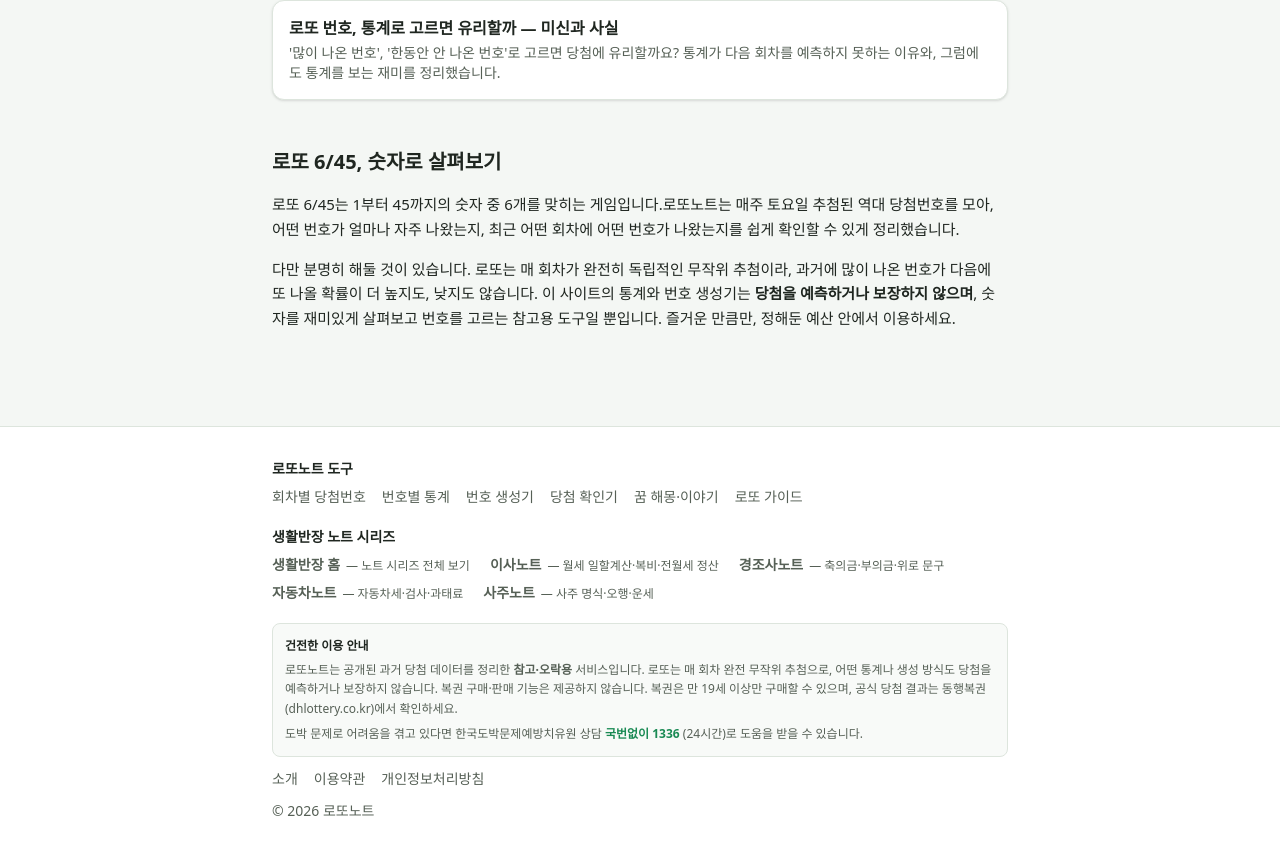
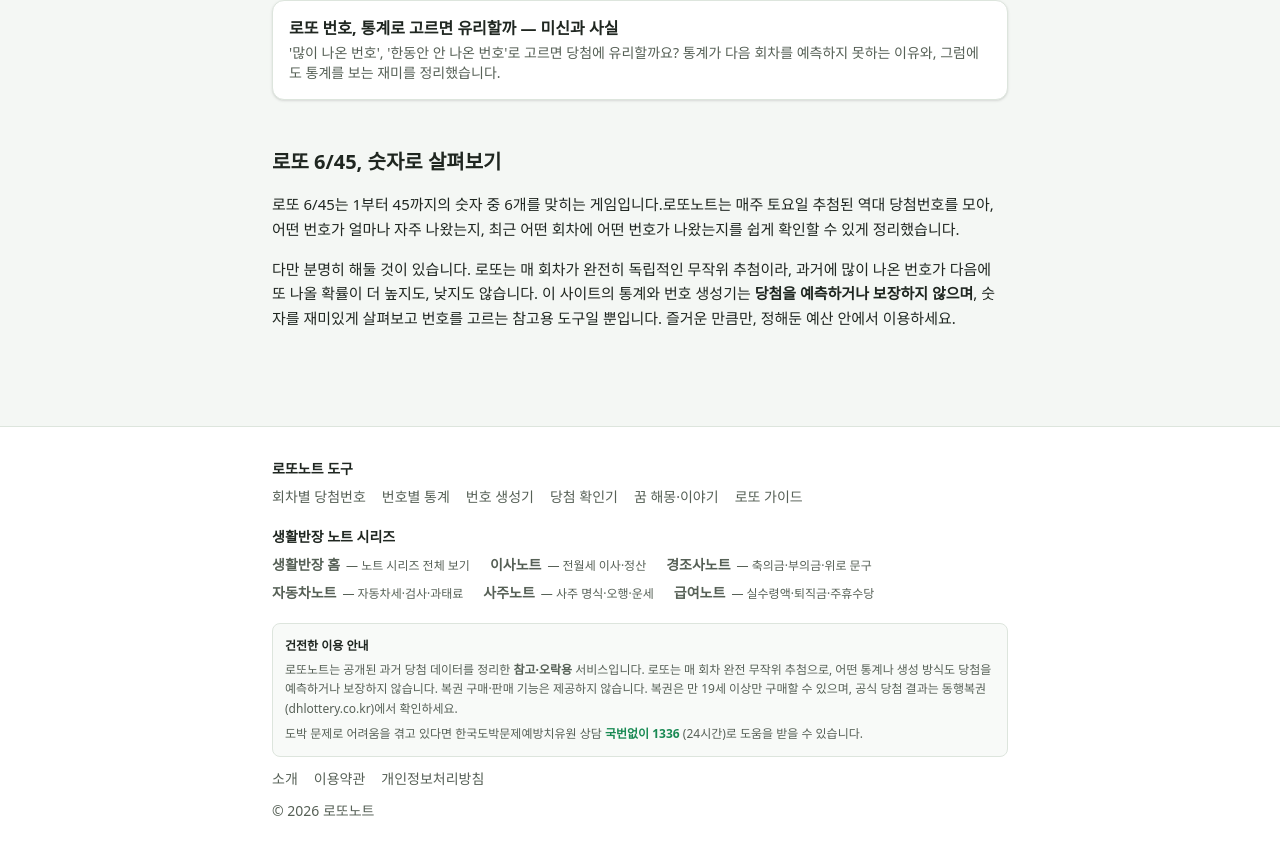
Before and after one commit to cdkjjang/lotto-note, a Next.js app: page / in a window 1280 px wide. Shown: the part 1700-2553 px from the top of the page. Built offline with nearby package versions, Linux system fonts and the light colour scheme; no server answers; a web font is replaced by a local one.

Commit message:
크로스링크 정본 통일 — 6개 노트 전체 연결
FamilyLinks를 전 사이트 공통 정본(SITES 배열 + CURRENT 자기제외)으로 교체.
사주·급여·로또를 포함해 모든 형제 노트가 서로 연결되도록 동기화.

```diff
--- a/components/FamilyLinks.tsx
+++ b/components/FamilyLinks.tsx
@@ -1,38 +1,24 @@
-// 생활반장 노트 시리즈 크로스링크 — 허브·형제 노트로 연결 (자기 자신 제외)
-const FAMILY = [
-  {
-    name: "생활반장 홈",
-    url: "https://lifebanjang.com",
-    desc: "노트 시리즈 전체 보기",
-  },
-  {
-    name: "이사노트",
-    url: "https://isa.lifebanjang.com",
-    desc: "월세 일할계산·복비·전월세 정산",
-  },
-  {
-    name: "경조사노트",
-    url: "https://gyeongjosa.lifebanjang.com",
-    desc: "축의금·부의금·위로 문구",
-  },
-  {
-    name: "자동차노트",
-    url: "https://car.lifebanjang.com",
-    desc: "자동차세·검사·과태료",
-  },
-  {
-    name: "사주노트",
-    url: "https://saju.lifebanjang.com",
-    desc: "사주 명식·오행·운세",
-  },
+// 생활반장 노트 시리즈 크로스링크 — 전 사이트 공통 정본. CURRENT만 사이트별로 다르고
+// 나머지는 완전히 동일하다. 새 노트가 생기면 이 SITES 배열에 한 줄 추가 후 6개 사이트에 복사.
+const CURRENT = "lotto";
+
+const SITES = [
+  { slug: "hub", name: "생활반장 홈", url: "https://lifebanjang.com", desc: "노트 시리즈 전체 보기" },
+  { slug: "isa", name: "이사노트", url: "https://isa.lifebanjang.com", desc: "전월세 이사·정산" },
+  { slug: "gyeongjosa", name: "경조사노트", url: "https://gyeongjosa.lifebanjang.com", desc: "축의금·부의금·위로 문구" },
+  { slug: "car", name: "자동차노트", url: "https://car.lifebanjang.com", desc: "자동차세·검사·과태료" },
+  { slug: "saju", name: "사주노트", url: "https://saju.lifebanjang.com", desc: "사주 명식·오행·운세" },
+  { slug: "salary", name: "급여노트", url: "https://salary.lifebanjang.com", desc: "실수령액·퇴직금·주휴수당" },
+  { slug: "lotto", name: "로또노트", url: "https://lotto.lifebanjang.com", desc: "당첨번호·통계·번호생성" },
 ];
 
 export default function FamilyLinks() {
+  const others = SITES.filter((site) => site.slug !== CURRENT);
   return (
     <nav aria-label="생활반장 노트 시리즈" className="mb-5">
       <p className="mb-2 font-semibold text-foreground">생활반장 노트 시리즈</p>
       <ul className="flex flex-wrap gap-x-5 gap-y-2">
-        {FAMILY.map((site) => (
+        {others.map((site) => (
           <li key={site.url}>
             <a href={site.url} className="hover:text-accent">
               <span className="font-semibold">{site.name}</span>
```
